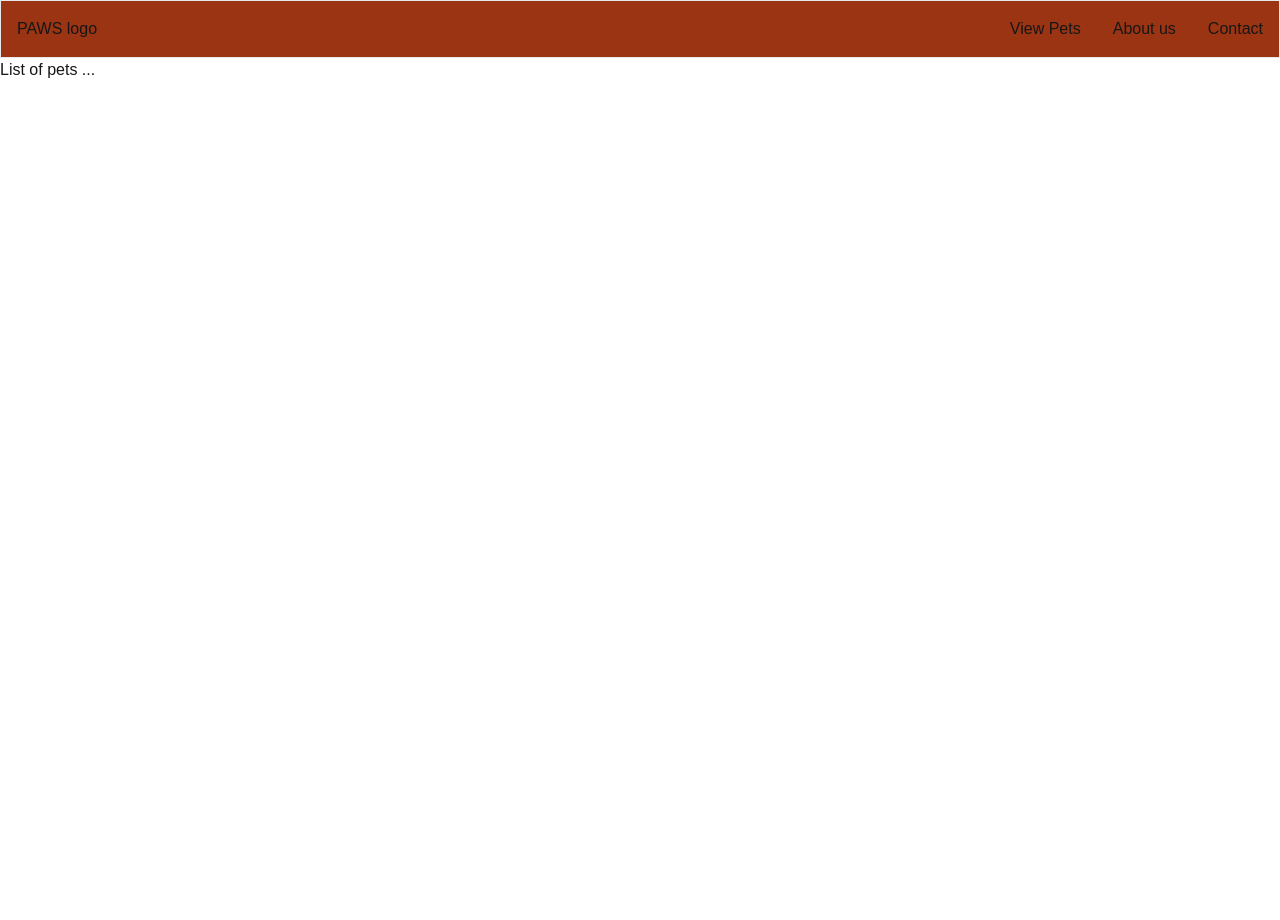
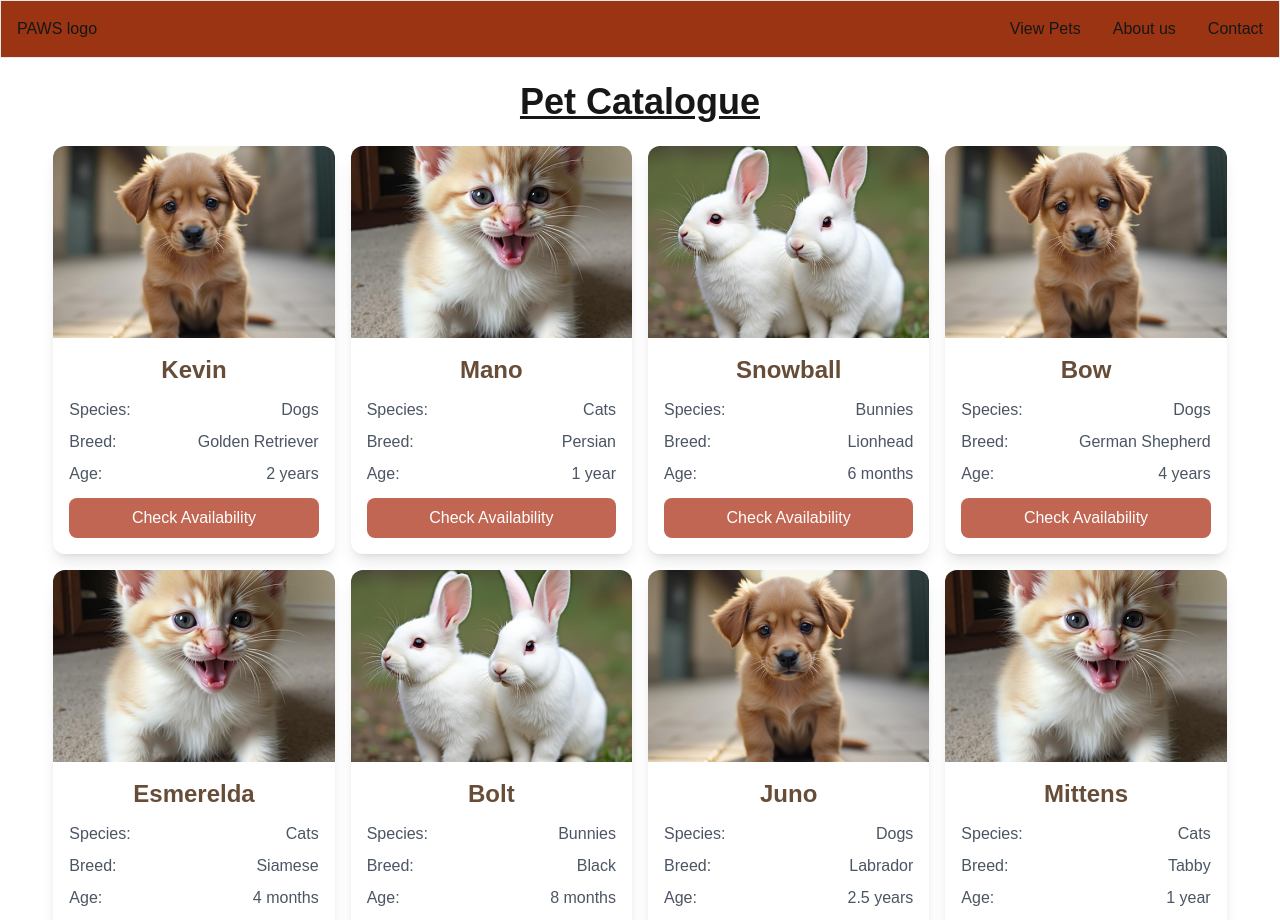
Before and after one commit to NehalNN10/khidmat_project_2024, a Next.js app in the folder khidmat-paws-control/: page /pets in a window 1280 px wide. Shown: the top 920 px of the page. Before the commit the page ends 800 px from the top, so only its background shows below. Built offline with nearby package versions, Linux system fonts and the light colour scheme.

Commit message:
Pet Catalog UI

```diff
--- /dev/null
+++ b/khidmat-paws-control/app/pets/[id]/page.js
@@ -0,0 +1,17 @@
+'use client'
+import { SAMPLE_PETS } from '@/constants'
+import { useParams } from 'next/navigation'
+
+const PetDetailsPage = () => {
+  const { id } = useParams()
+  // currently fetching from a list, db or backend call will be made here
+  const pet = SAMPLE_PETS.find((p) => p.id === id)
+
+  if (!pet) {
+    return <div className="text-center mt-10">Pet not found</div>
+  }
+
+  return <PetDetails pet={pet}/>
+}
+
+export default PetDetailsPage
--- a/khidmat-paws-control/app/pets/page.js
+++ b/khidmat-paws-control/app/pets/page.js
@@ -1,8 +1,13 @@
+import PetCatalogue from "@/components/PetCatalogue"
+
 const page = () => {
   return (
-    <div>
-      List of pets ...
-    </div>
+    <>
+      <h2 className="text-4xl font-bold my-6 text-center underline">
+        Pet Catalogue
+      </h2>
+      <PetCatalogue/>
+    </>
   )
 }
 
--- /dev/null
+++ b/khidmat-paws-control/components/PetCard.js
@@ -0,0 +1,52 @@
+import Image from 'next/image';
+import Link from 'next/link';
+
+const PetCard = ({ name, image, id, category, breed, age }) => {
+  return (
+    <Link href={`/pets/${id}`} className='w-full'>
+      <div className='w-full h-full bg-white shadow-lg rounded-xl overflow-hidden transition-transform hover:scale-105'>
+        {/* Image Container */}
+        <div className="relative h-48 w-full">
+          <Image
+            className="object-cover w-full h-full"
+            src={image}
+            alt={name}
+            width={400}
+            height={300}
+          />
+        </div>
+
+        {/* Content Container */}
+        <div className='p-4 space-y-3'>
+          {/* Name */}
+          <h3 className='text-2xl font-semibold text-center text-darkbrown truncate'>
+            {name}
+          </h3>
+
+          {/* Details */}
+          <div className='space-y-2'>
+            <div className='flex items-center justify-between text-gray-600'>
+              <span>Species:</span>
+              <span className='font-medium'>{category}</span>
+            </div>
+            <div className='flex items-center justify-between text-gray-600'>
+              <span>Breed:</span>
+              <span className='font-medium'>{breed}</span>
+            </div>
+            <div className='flex items-center justify-between text-gray-600'>
+              <span>Age:</span>
+              <span className='font-medium'>{age}</span>
+            </div>
+          </div>
+
+          {/* Button */}
+          <button className='w-full mt-4 px-4 py-2 bg-lightbrown text-white font-medium rounded-lg hover:bg-darkbrown transition-colors'>
+            Check Availability
+          </button>
+        </div>
+      </div>
+    </Link>
+  );
+};
+
+export default PetCard;
--- /dev/null
+++ b/khidmat-paws-control/components/PetCatalogue.js
@@ -0,0 +1,22 @@
+import { SAMPLE_PETS } from "@/constants"
+import PetCard from "./PetCard"
+
+const PetCatalogue = () => {
+  return (
+    <div className='container mx-auto my-4 grid grid-cols-1 sm:grid-cols-2 md:grid-cols-3 lg:grid-cols-4 gap-4 w-4/5 sm:w-11/12'>
+      {SAMPLE_PETS.map((pet) => (
+        <PetCard
+          key={pet.id}
+          name={pet.name}
+          image={pet.image}
+          id={pet.id}
+          category={pet.category}
+          breed={pet.breed}
+          age={pet.age}
+        />
+      ))}
+    </div>
+  )
+}
+
+export default PetCatalogue
--- /dev/null
+++ b/khidmat-paws-control/components/PetDetails.js
@@ -0,0 +1,74 @@
+import Image from 'next/image'
+import Link from 'next/link'
+
+const PetDetails = (pet) => {
+
+  const handleWhatsAppContact = () => {
+    const message = `Hi, I'm interested in adopting ${pet.name}!`
+    const whatsappUrl = `https://wa.me/+923001234567?text=${encodeURIComponent(message)}`
+    window.open(whatsappUrl, '_blank')
+  }
+
+  return (
+    <div className="container mx-auto px-4 py-8">
+      <div className="max-w-4xl mx-auto bg-white rounded-lg shadow-lg overflow-hidden">
+        <div className="md:flex">
+          <div className="md:flex-shrink-0">
+            <div className="relative h-64 w-full md:w-96">
+              <Image
+                src={pet.image}
+                alt={pet.name}
+                // fill
+                // className="object-cover"
+                // priority
+                className="object-cover w-full h-full"
+                width={400}
+                height={300}
+              />
+            </div>
+          </div>
+          <div className="p-8">
+            <div className="uppercase tracking-wide text-sm text-lightbrown font-semibold">
+              {pet.breed}
+            </div>
+            <h1 className="mt-2 text-3xl font-bold text-gray-900">{pet.name}</h1>
+            <p className="mt-4 text-gray-600">{pet.description}</p>
+
+            <div className="mt-6">
+              <div className="flex items-center mb-2">
+                <span className="text-gray-700 font-medium">Age:</span>
+                <span className="ml-2 text-gray-600">{pet.age}</span>
+              </div>
+              <div className="flex items-center mb-2">
+                <span className="text-gray-700 font-medium">Gender:</span>
+                <span className="ml-2 text-gray-600">{pet.gender}</span>
+              </div>
+              <div className="flex items-center">
+                <span className="text-gray-700 font-medium">Category:</span>
+                <span className="ml-2 text-gray-600">{pet.category}</span>
+              </div>
+            </div>
+
+            <div className="mt-8">
+              <button
+                onClick={handleWhatsAppContact}
+                className="bg-green-500 text-white px-6 py-3 rounded-full font-medium hover:bg-green-600 transition-colors duration-200 flex items-center"
+              >
+                <svg
+                  className="w-5 h-5 mr-2"
+                  fill="currentColor"
+                  viewBox="0 0 24 24"
+                >
+                  <path d="M17.472 14.382c-.297-.149-1.758-.867-2.03-.967-.273-.099-.471-.148-.67.15-.197.297-.767.966-.94 1.164-.173.199-.347.223-.644.075-.297-.15-1.255-.463-2.39-1.475-.883-.788-1.48-1.761-1.653-2.059-.173-.297-.018-.458.13-.606.134-.133.298-.347.446-.52.149-.174.198-.298.298-.497.099-.198.05-.371-.025-.52-.075-.149-.669-1.612-.916-2.207-.242-.579-.487-.5-.669-.51-.173-.008-.371-.01-.57-.01-.198 0-.52.074-.792.372-.272.297-1.04 1.016-1.04 2.479 0 1.462 1.065 2.875 1.213 3.074.149.198 2.096 3.2 5.077 4.487.709.306 1.262.489 1.694.625.712.227 1.36.195 1.871.118.571-.085 1.758-.719 2.006-1.413.248-.694.248-1.289.173-1.413-.074-.124-.272-.198-.57-.347m-5.421 7.403h-.004a9.87 9.87 0 01-5.031-1.378l-.361-.214-3.741.982.998-3.648-.235-.374a9.86 9.86 0 01-1.51-5.26c.001-5.45 4.436-9.884 9.888-9.884 2.64 0 5.122 1.03 6.988 2.898a9.825 9.825 0 012.893 6.994c-.003 5.45-4.437 9.884-9.885 9.884m8.413-18.297A11.815 11.815 0 0012.05 0C5.495 0 .16 5.335.157 11.892c0 2.096.547 4.142 1.588 5.945L.057 24l6.305-1.654a11.882 11.882 0 005.683 1.448h.005c6.554 0 11.89-5.335 11.893-11.893a11.821 11.821 0 00-3.48-8.413z" />
+                </svg>
+                Contact on WhatsApp
+              </button>
+            </div>
+          </div>
+        </div>
+      </div>
+    </div>
+  )
+}
+
+export default PetDetails
--- a/khidmat-paws-control/constants/index.js
+++ b/khidmat-paws-control/constants/index.js
@@ -22,3 +22,114 @@ export const categoryPicArr = [
 		slug: 'birds'
 	},
 ]
+
+export const SAMPLE_PETS = [
+	{
+		image:'/category-dogs.jpeg',
+		name:'Kevin',
+		id:'kevin',
+		category: 'Dogs',
+		breed: 'Golden Retriever',
+		age: '2 years',
+		gender: 'Male',
+	},
+  {
+		image:'/category-cats.jpeg',
+		name:'Mano',
+		id:'mano',
+		category: 'Cats',
+		breed: 'Persian',
+		age: '1 year',
+		gender: 'Male',
+	},
+  {
+		image:'/category-bunnies.jpeg',
+		name:'Snowball',
+		id:'snowball',
+		category: 'Bunnies',
+		breed: 'Lionhead',
+		age: '6 months',
+		gender: 'Male',
+	},
+	{
+		image:'/category-dogs.jpeg',
+		name:'Bow',
+		id:'bow',
+		category: 'Dogs',
+		breed: 'German Shepherd',
+		age: '4 years',
+		gender: 'Male',
+	},
+  {
+		image:'/category-cats.jpeg',
+		name:'Esmerelda',
+		id:'esmerelda',
+		category: 'Cats',
+		breed: 'Siamese',
+		age: '4 months',
+		gender: 'Male',
+	},
+  {
+		image:'/category-bunnies.jpeg',
+		name:'Bolt',
+		id:'bolt',
+		category: 'Bunnies',
+		breed: 'Black',
+		age: '8 months',
+		gender: 'Male',
+	},
+	{
+		image:'/category-dogs.jpeg',
+		name:'Juno',
+		id:'juno',
+		category: 'Dogs',
+		breed: 'Labrador',
+		age: '2.5 years',
+		gender: 'Male',
+	},
+  {
+		image:'/category-cats.jpeg',
+		name:'Mittens',
+		id:'mittens',
+		category: 'Cats',
+		breed: 'Tabby',
+		age: '1 year',
+		gender: 'Male',
+	},
+  {
+		image:'/category-bunnies.jpeg',
+		name:'Cotton',
+		id:'cotton',
+		category: 'Bunnies',
+		breed: 'Angora',
+		age: '6 months',
+		gender: 'Male',
+	},
+	{
+		image:'/category-dogs.jpeg',
+		name:'Rex',
+		id:'rex',
+		category: 'Dogs',
+		breed: 'Pitbull',
+		age: '2 years',
+		gender: 'Male',
+	},
+  {
+		image:'/category-cats.jpeg',
+		name:'Whiskers',
+		id:'whiskers',
+		category: 'Cats',
+		breed: 'calico',
+		age: '1 year',
+		gender: 'Male',
+	},
+  {
+		image:'/category-bunnies.jpeg',
+		name:'Coco',
+		id:'coco',
+		category: 'Bunnies',
+		breed: 'Dutch',
+		age: '6 months',
+		gender: 'Male',
+	},
+]
```
